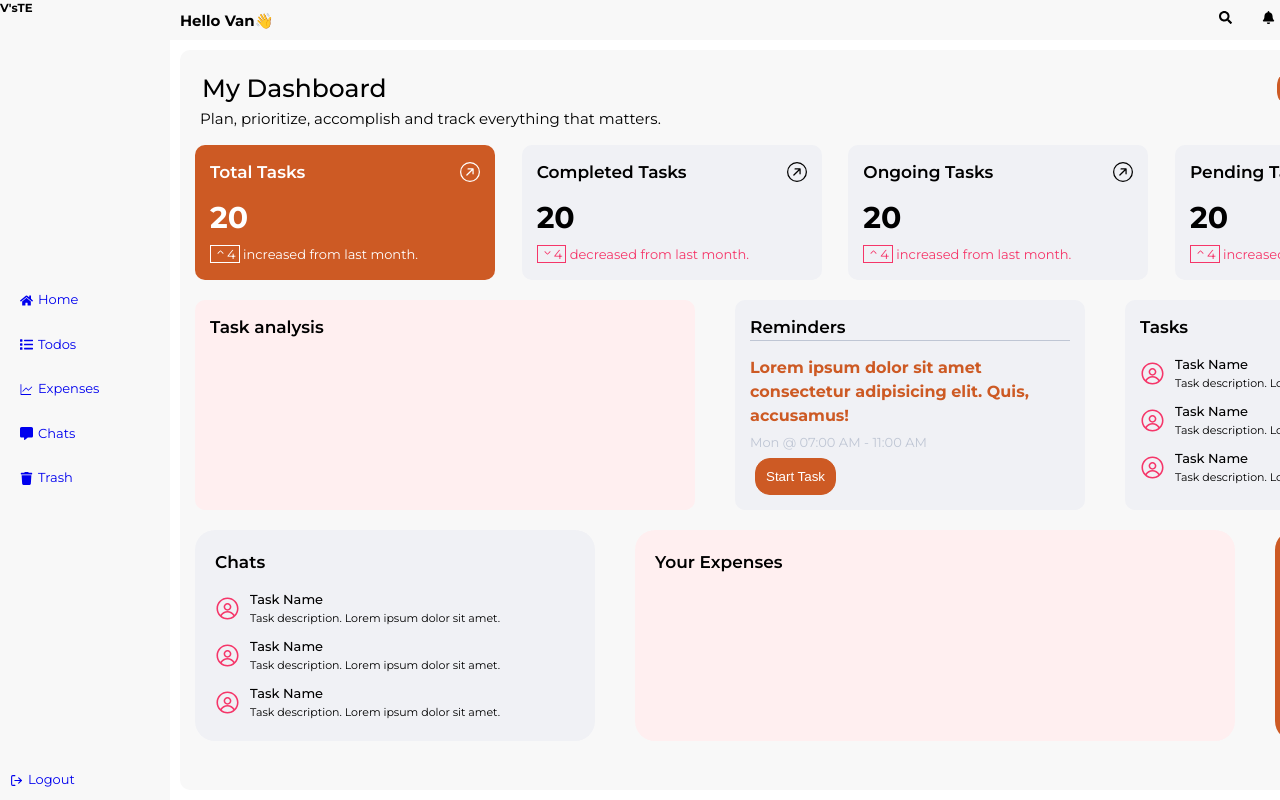
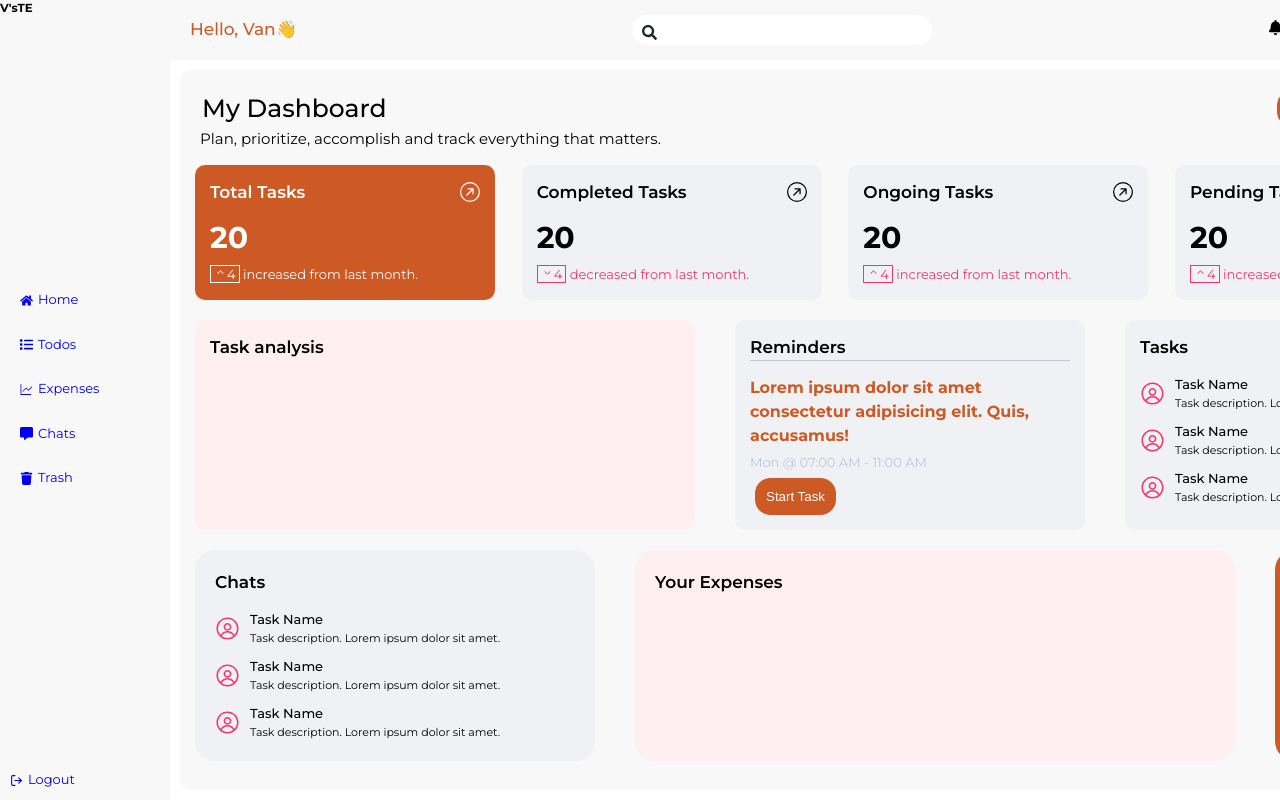
Before and after one commit to Fuangi/todo-expense, a React (Vite) app: page /dashboard in a window 1280 px wide. Shown: the top 800 px of the page. Built offline with nearby package versions, Linux system fonts and the light colour scheme.

Commit message:
edit: changed some stylings on the topnav and includede a search button

```diff
--- a/src/components/dashboard/DashTopNav.jsx
+++ b/src/components/dashboard/DashTopNav.jsx
@@ -1,20 +1,26 @@
-import React from 'react';
-import { FaBell, FaCalendar, FaSearch } from 'react-icons/fa';
+import React from "react";
+import { FaBell, FaCalendar, FaSearch } from "react-icons/fa";
+import { RxAvatar } from "react-icons/rx";
 
-function DashTopNav () {
-    const date = new Date()
+function DashTopNav() {
+  const date = new Date();
   return (
-    <header className='dash-topnav'>
-        <h4>Hello Van👋</h4>
-        <ul>
-            <li><FaSearch /></li>
-            <li><FaBell /></li>
-            <li><FaCalendar /> {date.toDateString()}</li>
-            <li>Profile</li>
-        </ul>
-
+    <header className="dash-topnav">
+      <h4>Hello, Van👋</h4>
+      <button className="search">
+        <FaSearch className="search-icon" />
+      </button>
+      <ul>
+        <li>
+          <FaBell />
+        </li>
+        <li>{date.toDateString()}</li>
+        <li>
+          <RxAvatar className="avatar" />
+        </li>
+      </ul>
     </header>
   );
-};
+}
 
 export default DashTopNav;
--- a/src/styles/components/dashboard/_dash_topnav.scss
+++ b/src/styles/components/dashboard/_dash_topnav.scss
@@ -1,10 +1,11 @@
 @use "../../variables" as *;
 
 .dash-topnav {
-  height: 4rem;
-  padding: 1rem;
+  height: 6rem;
+  padding: 2rem;
   display: flex;
   justify-content: space-between;
+  align-items: center;
   background-color: $dashboardGenBG;
 
   position: sticky;
@@ -12,16 +13,40 @@
   z-index: 1000;
 
   h4 {
-    font-size: 1.5rem;
+    font-size: 1.7rem;
+    font-weight: 500;
+    color: $tertiaryOrange;
   }
 
   ul {
     display: flex;
+    justify-content: center;
+    align-items: center;
     gap: 3rem;
-    font-size: 1.3rem;
+    font-size: 1.5rem;
 
     li {
       list-style: none;
     }
   }
+
+  .search {
+    width: 30rem;
+    padding: 1rem;
+    height: 3rem;
+    outline: none;
+    border: none;
+    text-align: left;
+    border-radius: 1.5rem;
+    background-color: $white-100;
+
+    &-icon{
+      font-size: 1.5rem;
+      color: $black-90;
+    }
+  }
+
+  .avatar{
+    font-size: 2.5rem;
+  }
 }
```
